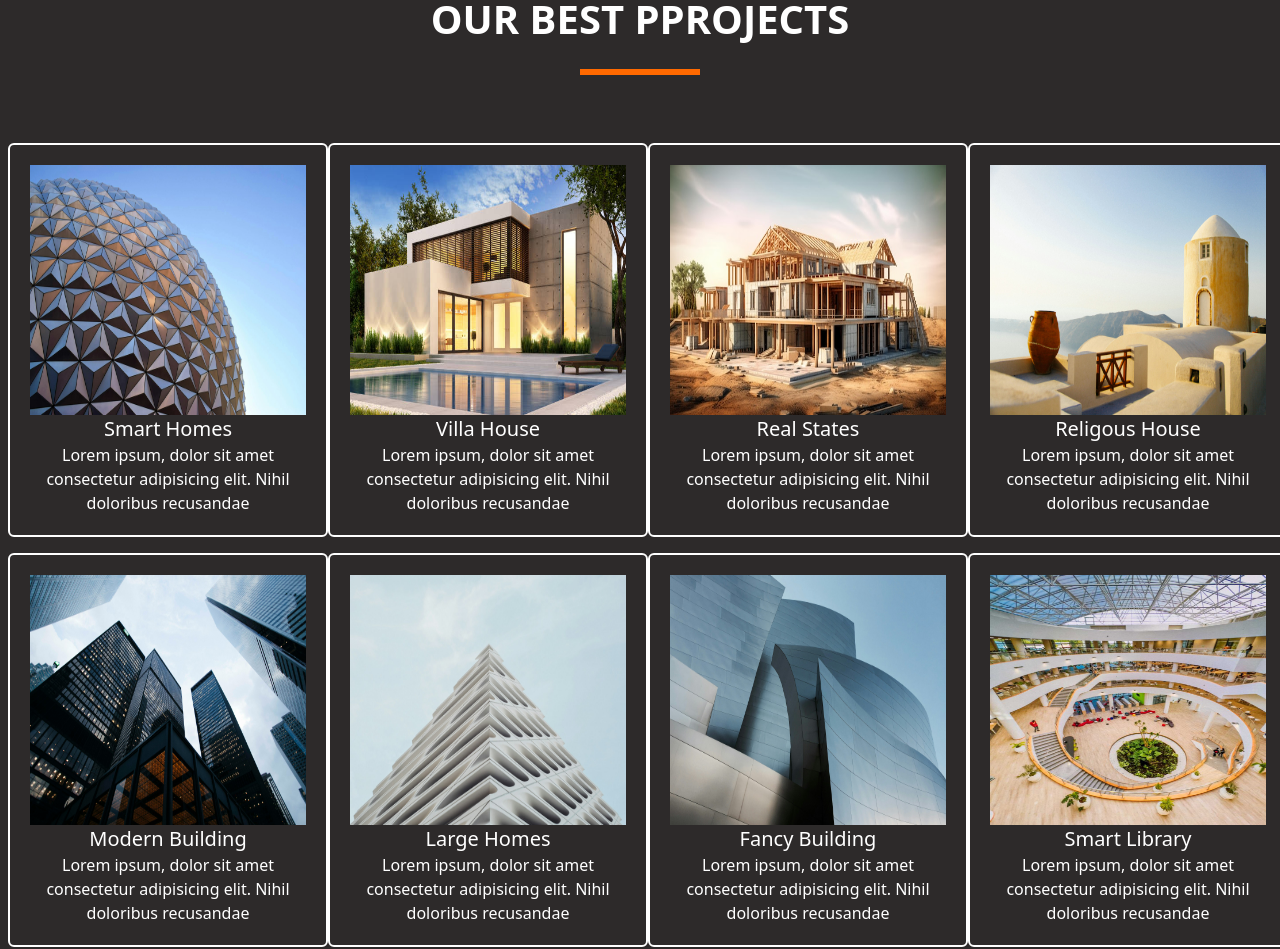
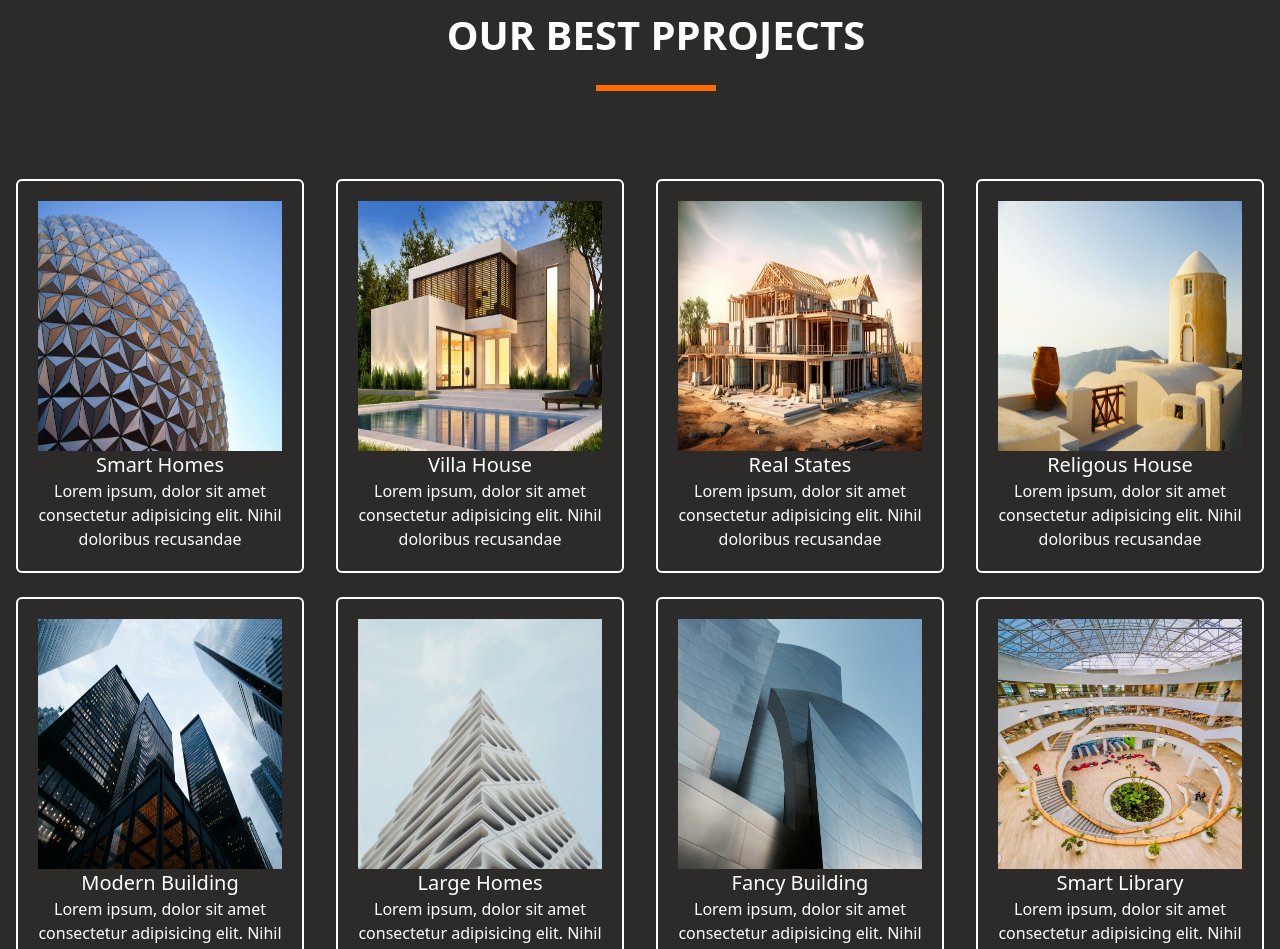
Before and after one commit to mr-Ayalk/mega_construction_company, a React (Vite) app: page / in a window 1280 px wide. Shown: the part 2780-3729 px from the top of the page. Built offline with nearby package versions, Linux system fonts and the light colour scheme.

Commit message:
final update

```diff
--- a/src/index.css
+++ b/src/index.css
@@ -14,4 +14,5 @@ body {
   padding: 0; /* Remove this if it's causing issues */
   box-sizing: border-box;
   background-color: rgb(45, 42, 42);
+  overflow-x: hidden;
 }
--- a/src/sections/Portfolio.jsx
+++ b/src/sections/Portfolio.jsx
@@ -16,22 +16,22 @@ import {
 import { allservices } from "../export.js";
 const Portfolio = () => {
   return (
-    <div>
+    <div className="text-center">
       <motion.div
         initial="hidden"
         whileInView="visible"
         variants={slideUpVariants}
-        className="lg:w-[80%] w-[90%] m-auto py-[60px] flex flex-col justify-between items-center gap-[20px]"
+        className="lg:w-[100%] w-[100%] m-4 py-[60px] flex flex-col justify-between items-center gap-[20px] "
       >
         <motion.h1
           variants={slideUpVariants}
-          className="text-orange-500 text-2xl"
+          className="text-orange-500 text-2xl !text-center w-full"
         >
           PORTFOLIO
         </motion.h1>
         <motion.h1
           variants={slideUpVariants}
-          className="text-white uppercase text-[40px] font-bold text-center "
+          className="text-white uppercase text-[40px] font-bold !text-center !mx-auto w-full "
         >
           OUR BEST PPROJECTS
         </motion.h1>
@@ -44,12 +44,12 @@ const Portfolio = () => {
         initial="hidden"
         whileInView="visible"
         variants={slidedownVariants}
-        className="w-full m-auto grid lg:grid-cols-4 grid-cols-1"
+        className="w-full m-auto grid lg:grid-cols-4 grid-cols-1 !justify-between"
       >
         <div
-          className="w-full
+          className="w-[90%] m-auto my-3
 
-        items-center text-white text-center border-2 rounded-md  cursor-pointer   p-5 m-2    "
+        items-center text-white text-center border-2 rounded-md  cursor-pointer   p-5    "
         >
           <img
             src={project1}
@@ -62,7 +62,7 @@ const Portfolio = () => {
             doloribus recusandae{" "}
           </p>
         </div>
-        <div className="w-full items-center text-white text-center border-2 rounded-md  cursor-pointer p-5 m-2  ">
+        <div className="w-[90%] m-auto m-autoitems-center text-white text-center border-2 rounded-md  cursor-pointer p-5  ">
           <img
             src={project2}
             alt="project image"
@@ -74,7 +74,7 @@ const Portfolio = () => {
             doloribus recusandae{" "}
           </p>
         </div>{" "}
-        <div className="w-full items-center text-white text-center border-2 rounded-md  cursor-pointer p-5 m-2  ">
+        <div className="w-[90%] m-auto items-center text-white text-center border-2 rounded-md  cursor-pointer p-5   ">
           <img
             src={project3}
             alt="project image"
@@ -86,7 +86,7 @@ const Portfolio = () => {
             doloribus recusandae{" "}
           </p>
         </div>
-        <div className="w-full items-center text-white text-center border-2 rounded-md  cursor-pointer p-5 m-2  ">
+        <div className="w-[90%] m-auto items-center text-white text-center border-2 rounded-md  cursor-pointer p-5   ">
           <img
             src={project4}
             alt="project image"
@@ -100,7 +100,7 @@ const Portfolio = () => {
             doloribus recusandae{" "}
           </p>
         </div>{" "}
-        <div className="w-full items-center text-white text-center border-2 rounded-md  cursor-pointer p-5 m-2  ">
+        <div className="w-[90%] m-auto items-center text-white text-center border-2 rounded-md  cursor-pointer p-5 my-3   ">
           <img
             src={project5}
             alt="project image"
@@ -114,7 +114,7 @@ const Portfolio = () => {
             doloribus recusandae{" "}
           </p>
         </div>{" "}
-        <div className="w-full items-center text-white text-center border-2 rounded-md  cursor-pointer p-5 m-2  ">
+        <div className="w-[90%] m-auto items-center text-white text-center border-2 rounded-md  cursor-pointer p-5   ">
           <img
             src={project6}
             alt="project image"
@@ -126,7 +126,7 @@ const Portfolio = () => {
             doloribus recusandae{" "}
           </p>
         </div>{" "}
-        <div className="w-full items-center text-white text-center border-2 rounded-md  cursor-pointer p-5 m-2  ">
+        <div className="w-[90%] m-auto items-center text-white text-center border-2 rounded-md  cursor-pointer p-5  ">
           <img
             src={project7}
             alt="project image"
@@ -140,7 +140,7 @@ const Portfolio = () => {
             doloribus recusandae{" "}
           </p>
         </div>{" "}
-        <div className="w-full items-center text-white text-center border-2 rounded-md  cursor-pointer p-5 m-2  ">
+        <div className="w-[90%] m-auto items-center text-white text-center border-2 rounded-md  cursor-pointer p-5   ">
           <img
             src={project8}
             alt="project image"
```
